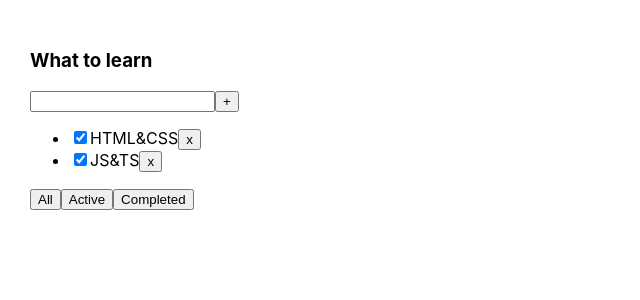
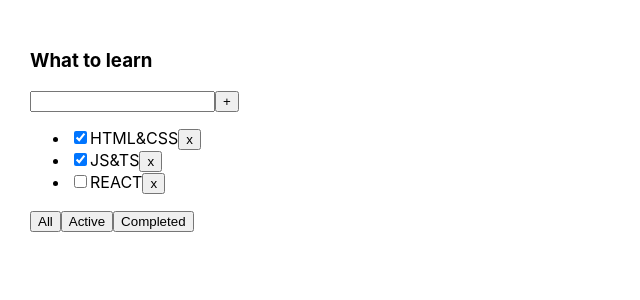
Before and after one commit to ltsvn/ToDoList, a React (Create React App) app: page / in a window 1280 px wide. Shown: the top 300 px of the page, without its empty margins (0-640 px from the left). Built offline with nearby package versions, Linux system fonts and the light colour scheme.

Commit message:
create addTask component

```diff
--- a/package.json
+++ b/package.json
@@ -10,10 +10,12 @@
     "@types/node": "^12.0.0",
     "@types/react": "^16.9.0",
     "@types/react-dom": "^16.9.0",
+    "@types/uuid": "^8.3.4",
     "react": "^16.13.1",
     "react-dom": "^16.13.1",
     "react-scripts": "3.4.1",
-    "typescript": "~3.7.2"
+    "typescript": "~3.7.2",
+    "uuid": "^8.3.2"
   },
   "scripts": {
     "start": "react-scripts start",
--- a/src/App.tsx
+++ b/src/App.tsx
@@ -1,26 +1,35 @@
 import React, {useState} from 'react';
 import './App.css';
 import TodoList, {TaskType} from "./TodoList";
+import {v1} from "uuid";
 
 //CLI
 //GUI => CreateReadUpdateD
 export type FilterValueType = 'all' | 'active' | 'completed'
 
 function App() { //class components
-    //BLL:
+    console.log(v1())
     const todoListTitle: string = "What to learn"
 
     const [tasks, setTasks] = useState<Array<TaskType>>([
-        {id: 1, title: "HTML&CSS", isDone: true},
-        {id: 2, title: "JS&TS", isDone: true},
-        {id: 3, title: "REACT", isDone: false},
+        {id: v1(), title: "HTML&CSS", isDone: true},
+        {id: v1(), title: "JS&TS", isDone: true},
+        {id: v1(), title: "REACT", isDone: false},
     ])
-    const [filter, setFilter] = useState<FilterValueType>('completed')
+    const [filter, setFilter] = useState<FilterValueType>('all')
 
-    const removeTask = (taskID: number) => {
+    const removeTask = (taskID: string) => {
         setTasks(tasks.filter(t => t.id !== taskID)) //10ms
         // console.log(tasks) //працює асинхронно
     }
+
+    const addTask = (title: string) => {
+        setTasks([{
+            id: v1(), title: title, isDone: false
+        }, ...tasks])
+    }
+
+
     const changeFilter = (filter: FilterValueType) => {
         setFilter(filter)
     }
@@ -53,6 +62,7 @@ function App() { //class components
                 tasks={tasksForToDoList}
                 removeTask={removeTask}
                 changeFilter={changeFilter}
+                addTask={addTask}
             />
         </div>
     );
--- a/src/TodoList.tsx
+++ b/src/TodoList.tsx
@@ -1,8 +1,8 @@
-import React from 'react';
+import React, {ChangeEvent, KeyboardEvent, useState} from 'react';
 import {FilterValueType} from "./App";
 
 export type TaskType = {
-    id: number
+    id: string
     title: string
     isDone: boolean
 }
@@ -10,35 +10,58 @@ export type TaskType = {
 type TodoListPropsType = {
     title: string
     tasks: Array<TaskType>
-    removeTask: (taskID: number) => void
+    removeTask: (taskID: string) => void
     changeFilter: (filter: FilterValueType) => void
+    addTask: (title: string) => void
 }
 
 
 const TodoList = (props: TodoListPropsType) => {
-    const tasksItems = props.tasks.map(task => {
+    const [title, setTitle] = useState<string>(' ')
+    const tasksItems = props.tasks.length
+        ? props.tasks.map(task => {
             return (
                 <li key={task.id}>
                     <input type="checkbox" checked={task.isDone}/>
                     <span>{task.title}</span>
                     <button onClick={() => props.removeTask(task.id)}>x</button>
+
                 </li>
             )
         })
+        : <span>Tasks list is empty</span>
+    const changeTitle = ((e: ChangeEvent<HTMLInputElement>) => setTitle(e.currentTarget.value))
+    const onKeyDownAddTask = (e: KeyboardEvent<HTMLInputElement>) => {
+        if (e.key === 'Enter') addTask()
+    }
+
+    const addTask = () => {
+        props.addTask(title)
+        setTitle('')
+    }
+
+    const handlerCreator = (filter: FilterValueType) => {
+        return () => props.changeFilter(filter)
+    }
+
     return (
         <div>
             <h3>{props.title}</h3>
             <div>
-                <input/>
-                <button>+</button>
+                <input value={title}
+                       onChange={changeTitle}
+                       onKeyDown={onKeyDownAddTask}
+                />
+                <button onClick={addTask}>+
+                </button>
             </div>
             <ul>
                 {tasksItems}
             </ul>
             <div>
-                <button onClick={() => props.changeFilter('all')}>All</button>
-                <button onClick={() => props.changeFilter('active')}>Active</button>
-                <button>Completed</button>
+                <button onClick={handlerCreator('all')}>All</button>
+                <button onClick={handlerCreator('active')}>Active</button>
+                <button onClick={handlerCreator('completed')}>Completed</button>
             </div>
         </div>
     );
```
Also changed, not shown: 1 other file (tests, documents, lock files or other folders). Lines whose indentation alone changed are shown as unchanged.
